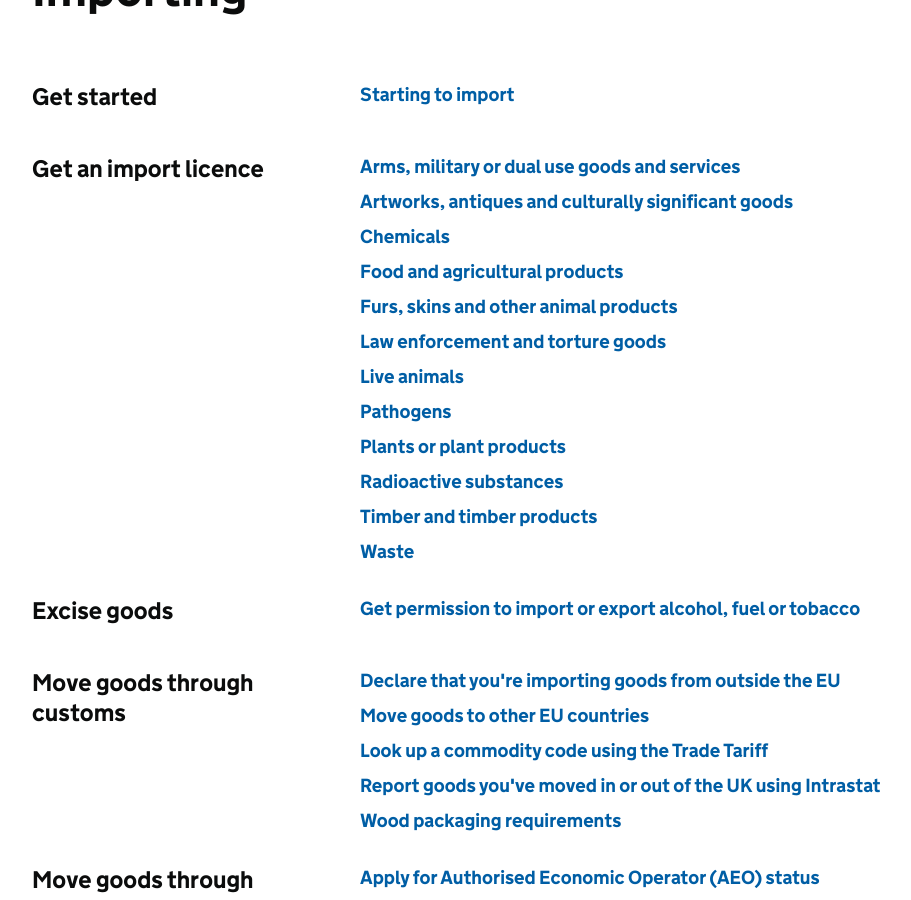
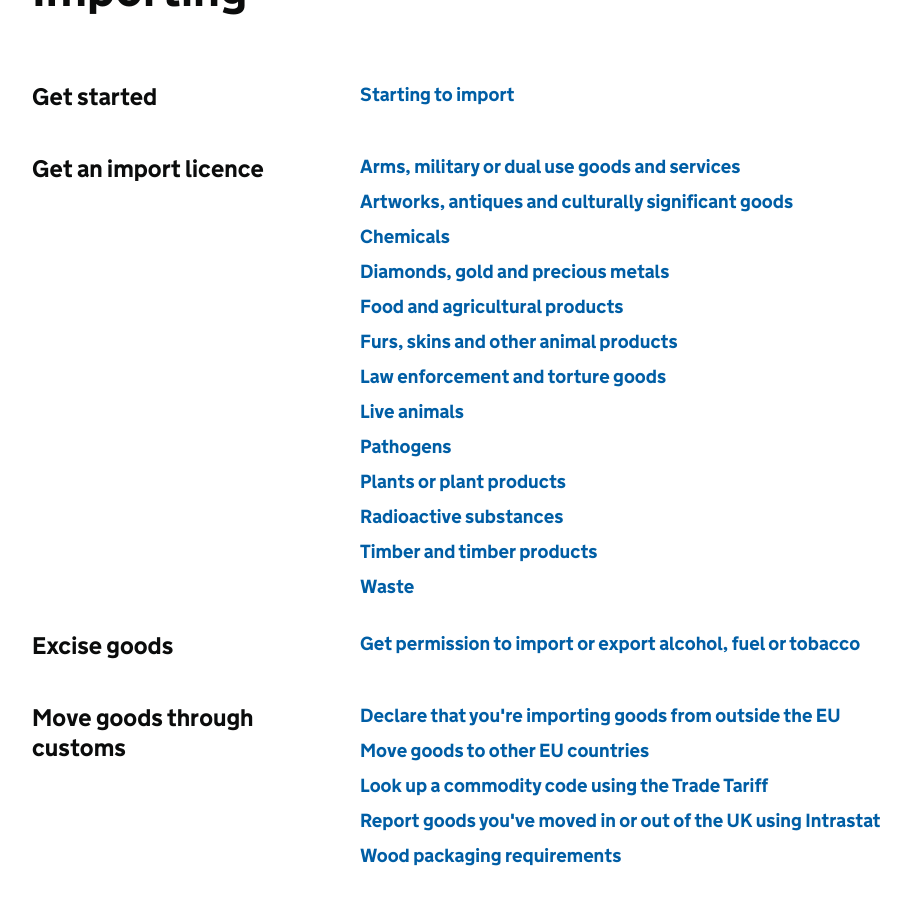
Before and after one commit to alphagov/govuk-import-export-prototype, a Jekyll site: the page built from topic/business-and-self-employed/importing.html, in a window 1280 px wide and 900 px high, scrolled down 392 px. Shown: the whole window, without its empty margins (158-1069 px from the left). Built offline with Jekyll 4.4.1, drawn with Linux system fonts in a browser that asks for light colours.

Commit message:
Update importing.html

```diff
--- a/topic/business-and-self-employed/importing.html
+++ b/topic/business-and-self-employed/importing.html
@@ -22,6 +22,8 @@ index_lists:
        url: '/guidance/get-a-licence-to-import-artworks-antiques-and-culturally-significant-goods.html'
      - name: Chemicals
        url: '/guidance/get-a-licence-to-import-chemicals.html'
+     - name: Diamonds, gold and precious metals
+       url: '/guidance/get-a-licence-to-import-diamonds.html'
      - name: Food and agricultural products
        url: '/guidance/get-a-licence-to-import-food-and-agricultural-products.html'
      - name: Furs, skins and other animal products
```
